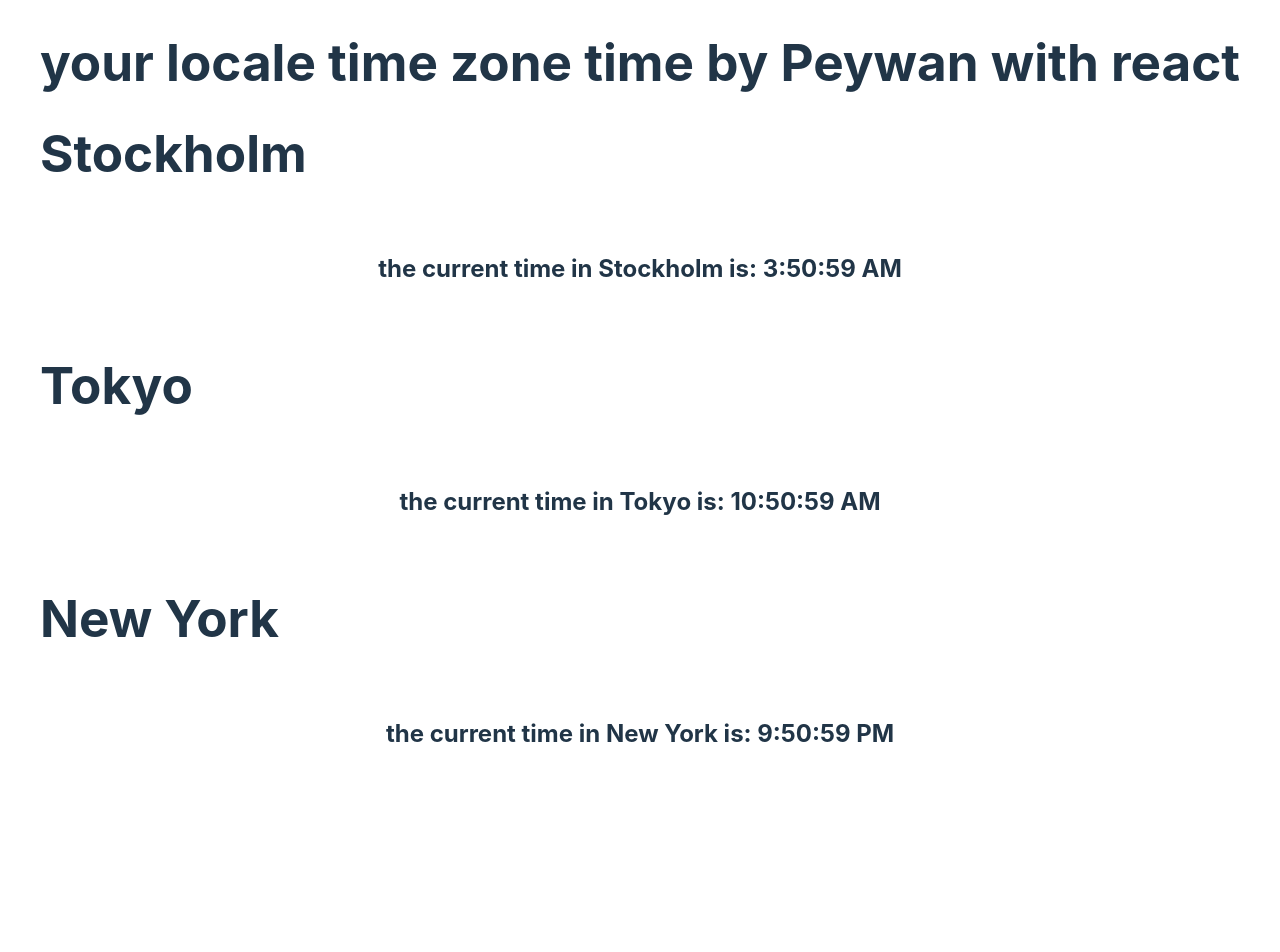
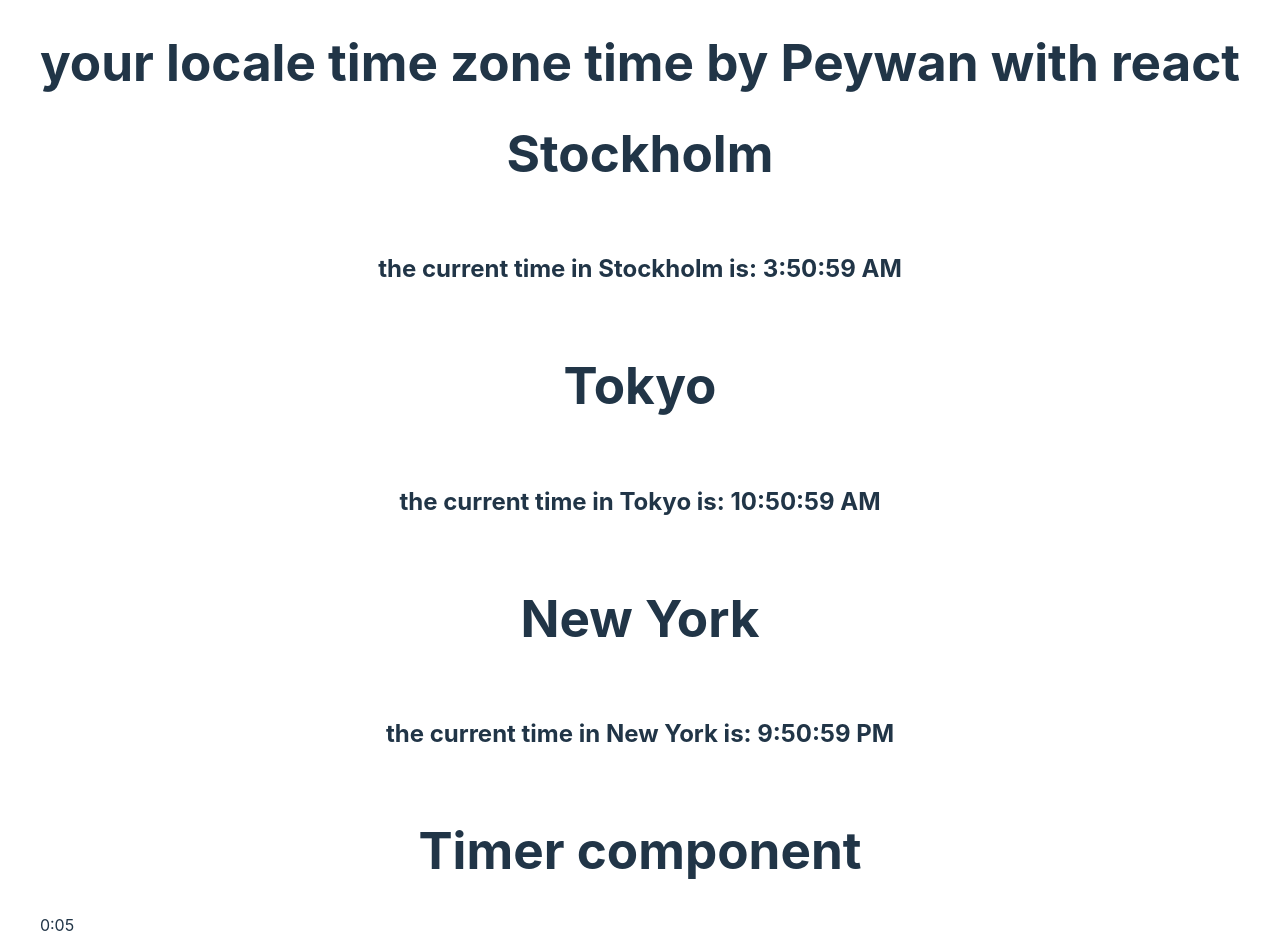
Before and after one commit to peywan/react-clock, a React (Vite) app: page / in a window 1280 px wide. Shown: the top 952 px of the page. Before the commit the page ends 822 px from the top, so only its background shows below. Built offline with nearby package versions, Linux system fonts and the light colour scheme.

Commit message:
timer component added

```diff
--- a/src/App.jsx
+++ b/src/App.jsx
@@ -1,6 +1,7 @@
 // Importera React och hooks
 import { useState, useEffect } from "react";
 import Clock from "./components/Clock.jsx"
+import Timer from "./components/Timer.jsx"
 
 
 const App = () => {
@@ -12,6 +13,8 @@ const App = () => {
             <Clock city="Stockholm" timeZone="Europe/Stockholm"/>
             <Clock city="Tokyo" timeZone="Asia/Tokyo"/>
             <Clock city="New York" timeZone="America/New_York"/>
+            <Timer startingTime={10} /> {/* 50 minutes */}
+            <Timer startingTime={600} /> {/* 10 minutes */}
         </>
     )
 }
--- /dev/null
+++ b/src/components/Timer.jsx
@@ -0,0 +1,27 @@
+import {useState, useEffect }from 'react'
+
+const Timer = ({startingTime}) => {
+    const [time, setTime] = useState(startingTime)
+
+    //använd useEffect för att räkna ner tiden
+    useEffect(() => {
+        if (time > 0){
+            const interval = setInterval(() => {
+                setTime(prevTime => prevTime - 1)
+            }, 1000);
+        return () => clearInterval(interval)
+        }
+    }, [time])
+
+    const minutes = Math.floor(time/ 60)
+    const seconds = time % 60
+
+    return (
+
+        <>
+            <h1>Timer component</h1>
+            <p>{minutes}:{seconds < 10 ? `0${seconds}` : seconds}</p>
+        </>
+    )
+}
+export default Timer
--- a/src/index.css
+++ b/src/index.css
@@ -34,6 +34,7 @@ body {
 h1 {
   font-size: 3.2em;
   line-height: 1.1;
+  text-align: center;
 }
 h5 {
   font-size: 1.5em;
```
Also changed, not shown: src/AppClass.jsx (deleted, +0 -33 lines).
